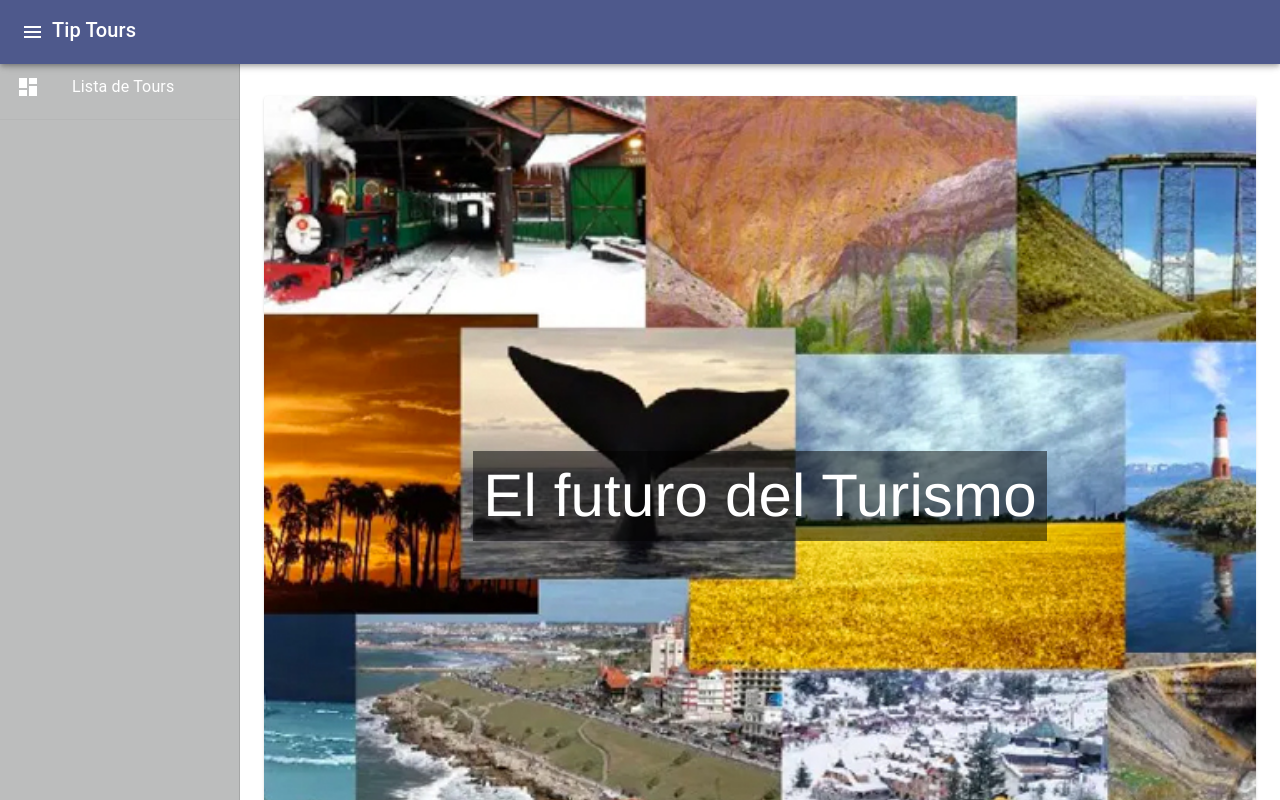
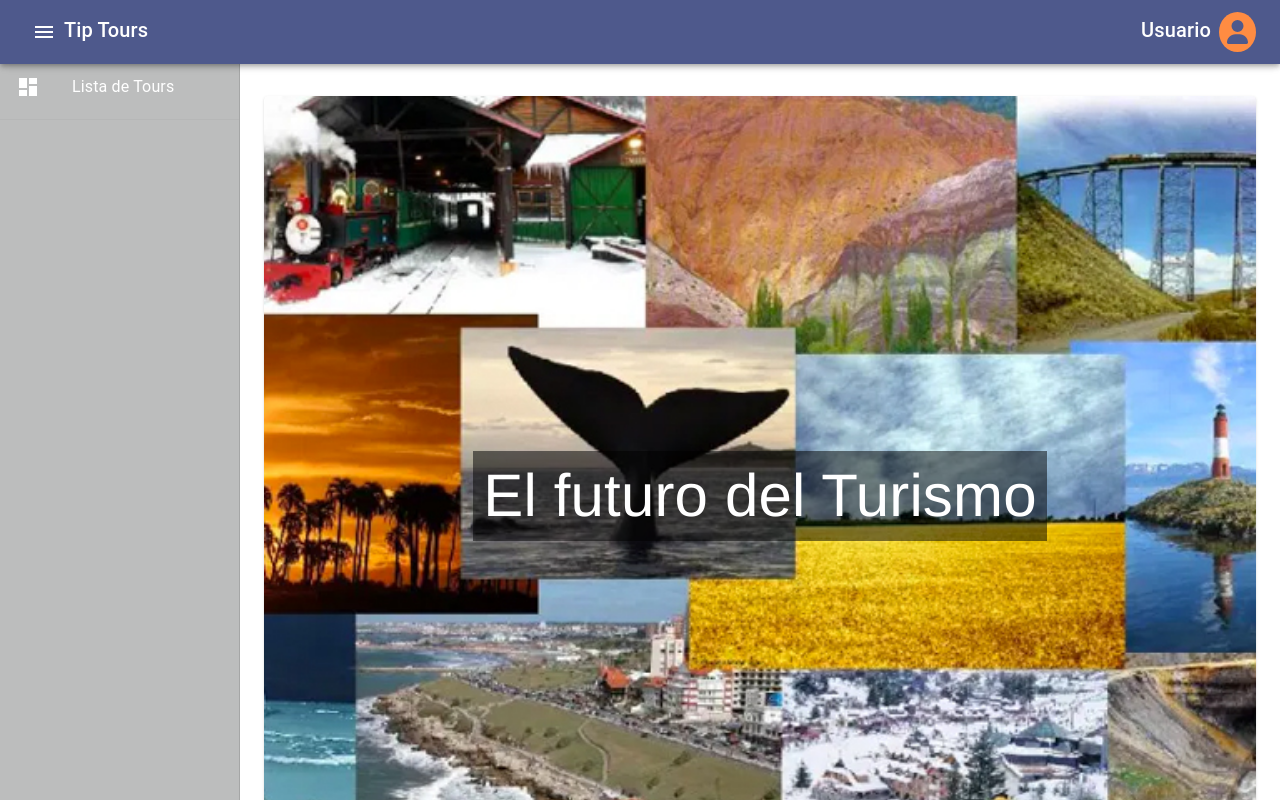
Before and after one commit to Taller-de-Proyectos-2-Tip-Tours/web, a React (Create React App) app: page / in a window 1280 px wide. Built offline with nearby package versions, Linux system fonts and the light colour scheme.

Commit message:
add fontawesome

```diff
--- a/package.json
+++ b/package.json
@@ -6,6 +6,9 @@
   "dependencies": {
     "@emotion/react": "^11.11.1",
     "@emotion/styled": "^11.11.0",
+    "@fortawesome/fontawesome-svg-core": "^6.4.2",
+    "@fortawesome/free-solid-svg-icons": "^6.4.2",
+    "@fortawesome/react-fontawesome": "^0.2.0",
     "@mui/icons-material": "^5.11.16",
     "@mui/material": "^5.13.4",
     "@testing-library/jest-dom": "^5.16.5",
--- a/src/views/dashboard/Dashboard.jsx
+++ b/src/views/dashboard/Dashboard.jsx
@@ -12,7 +12,6 @@ import IconButton from '@mui/material/IconButton';
 import Container from '@mui/material/Container';
 import Link from '@mui/material/Link';
 import MenuIcon from '@mui/icons-material/Menu';
-import ChevronLeftIcon from '@mui/icons-material/ChevronLeft';
 import { mainListItems } from './listItems';
 import { Route, Routes } from "react-router-dom";
 import { ParallaxProvider } from 'react-scroll-parallax';
@@ -20,7 +19,8 @@ import DefaultLayout from '../../containers/DefaultLayout/DefaultLayout';
 import Constants from '../../assets/constants';
 import { useNavigate } from "react-router-dom";
 import constants from '../../assets/constants';
-
+import {FontAwesomeIcon} from '@fortawesome/react-fontawesome'
+import { faUser } from '@fortawesome/free-solid-svg-icons';
 // pages
 import Home from '../pages/Home/Home';
 import TourList from '../pages/ToursList/ToursList';
@@ -117,12 +117,26 @@ export default function Dashboard() {
               sx={{ flexGrow: 1 }}
             >
               <IconButton
-              edge="start"
               color="inherit"
               aria-label="open drawer"
               onClick={goToHome}
-              ><MenuIcon /></IconButton>
+              >
+                <MenuIcon />
+              </IconButton>
               Tip Tours
+            </Typography>
+            <Typography
+              component="h1"
+              variant="h6"
+              color="inherit"
+            >
+              Usuario
+              <IconButton
+              aria-label="open drawer"
+              style={{backgroundColor:"#FF8C42",marginLeft:8}}
+              >
+                <FontAwesomeIcon style={{color:'#4E598C'}} icon={faUser} />
+              </IconButton>
             </Typography>
           </Toolbar>
         </AppBar>
```
Also changed, not shown: 1 other file (tests, documents, lock files or other folders).
